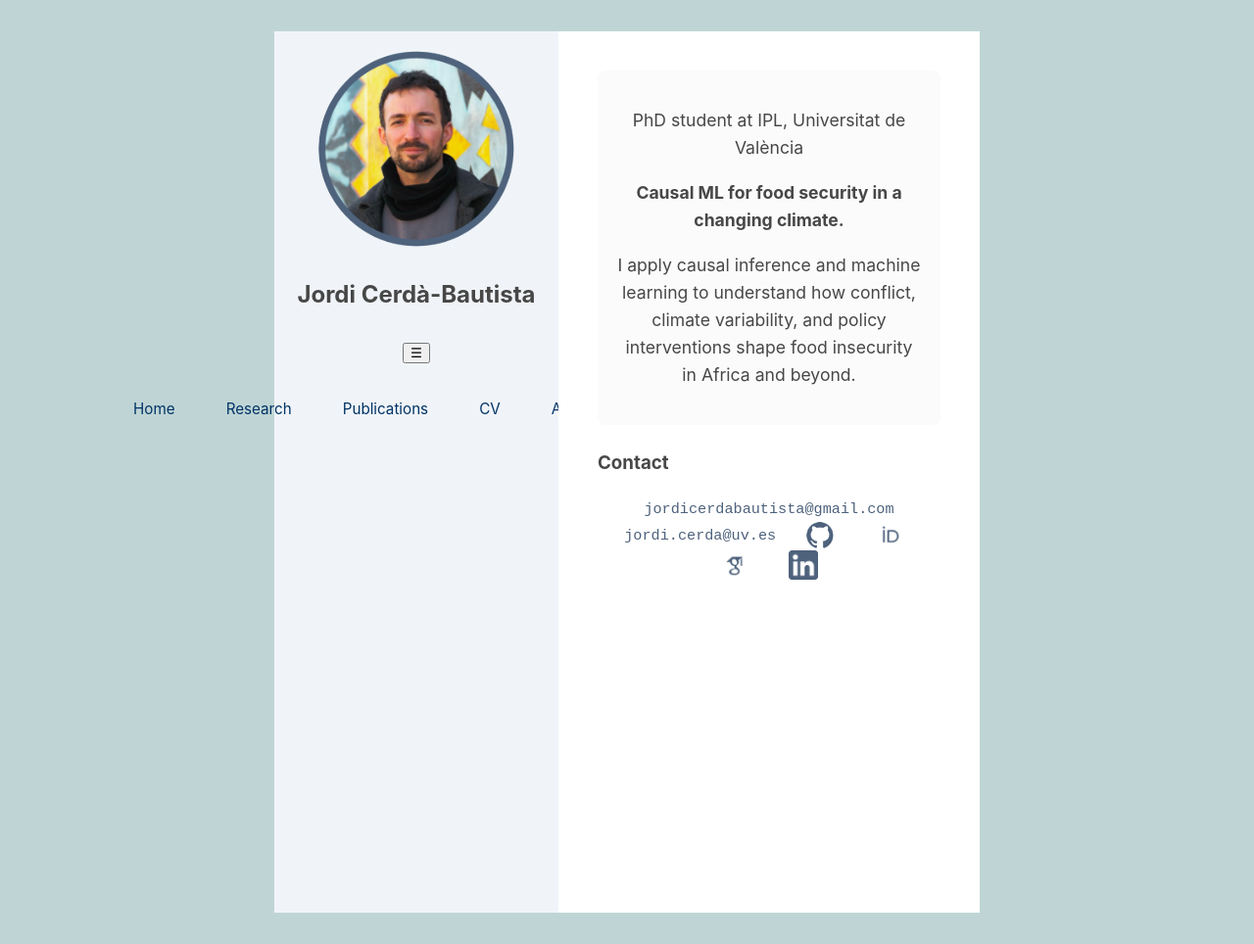
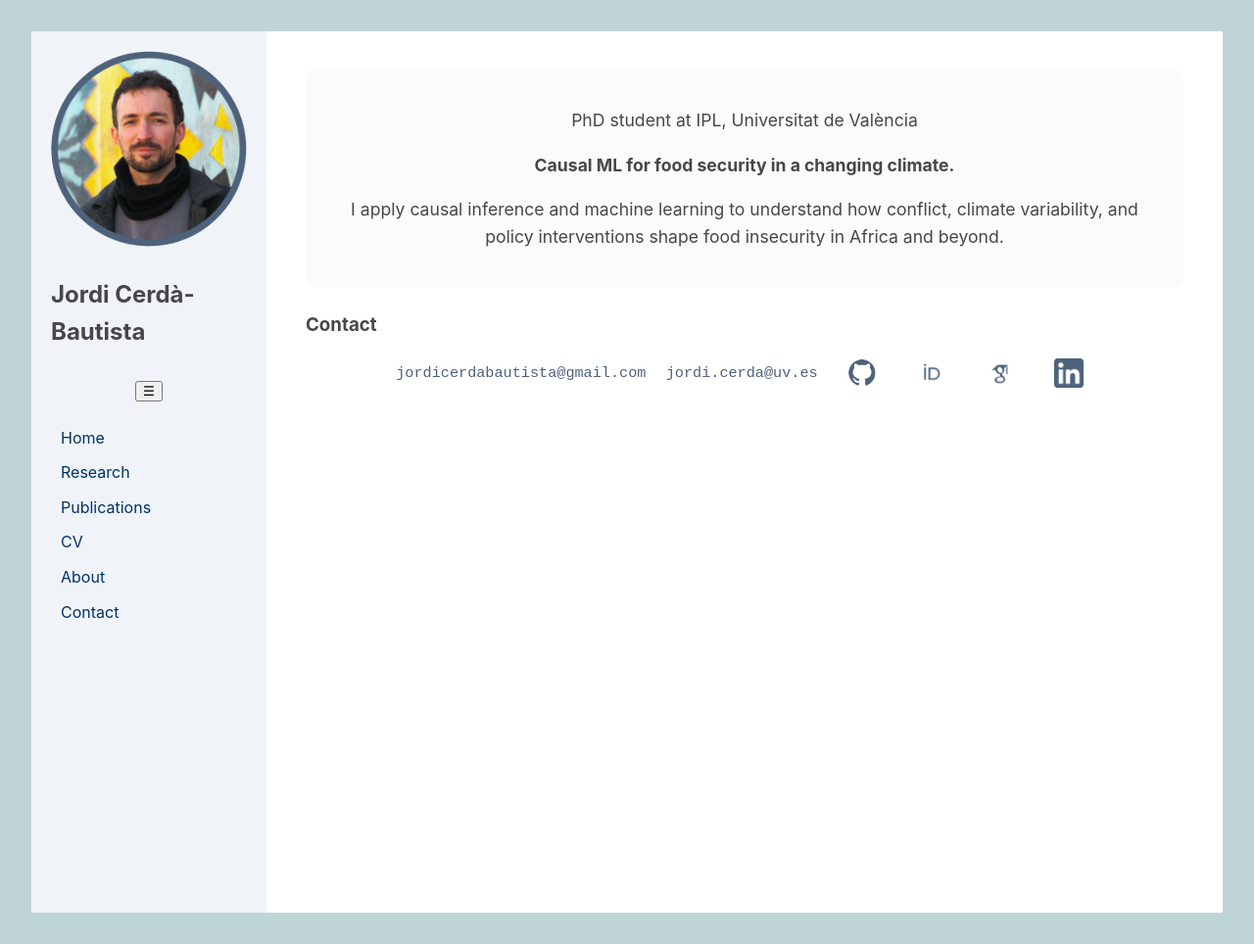
Before and after one commit to jordicbau/jordicbau.github.io, a Jekyll site: the page built from index.md, in a window 1280 px wide. Shown: the whole page at 98% size. Built offline with Jekyll 4.4.1, drawn with Linux system fonts in a browser that asks for light colours.

Commit message:
Update style.css

```diff
--- a/assets/css/style.css
+++ b/assets/css/style.css
@@ -3,7 +3,6 @@ body {
   background-color: #bfd5d5;
   color: #474747;
   margin: auto;
-  max-width: 720px;
   padding: 2rem;
   line-height: 1.6;
 }
@@ -27,11 +26,8 @@ header p {
 nav ul {
   list-style: none;
   padding: 0;
-  margin-top: 1rem;
-  display: flex;
-  justify-content: center;
-  gap: 2rem;
-  font-size: 0.95rem;
+  margin: 10px 0 0;
+  display: block; /* stack vertically */
 }
 
 nav li {
@@ -139,6 +135,10 @@ nav a:hover {
   margin: 10px 0;
 }
 
+.sidebar-nav li {
+  margin-bottom: 10px;
+}
+
 .sidebar-nav a {
   text-decoration: none;
   color: #003366;
```
